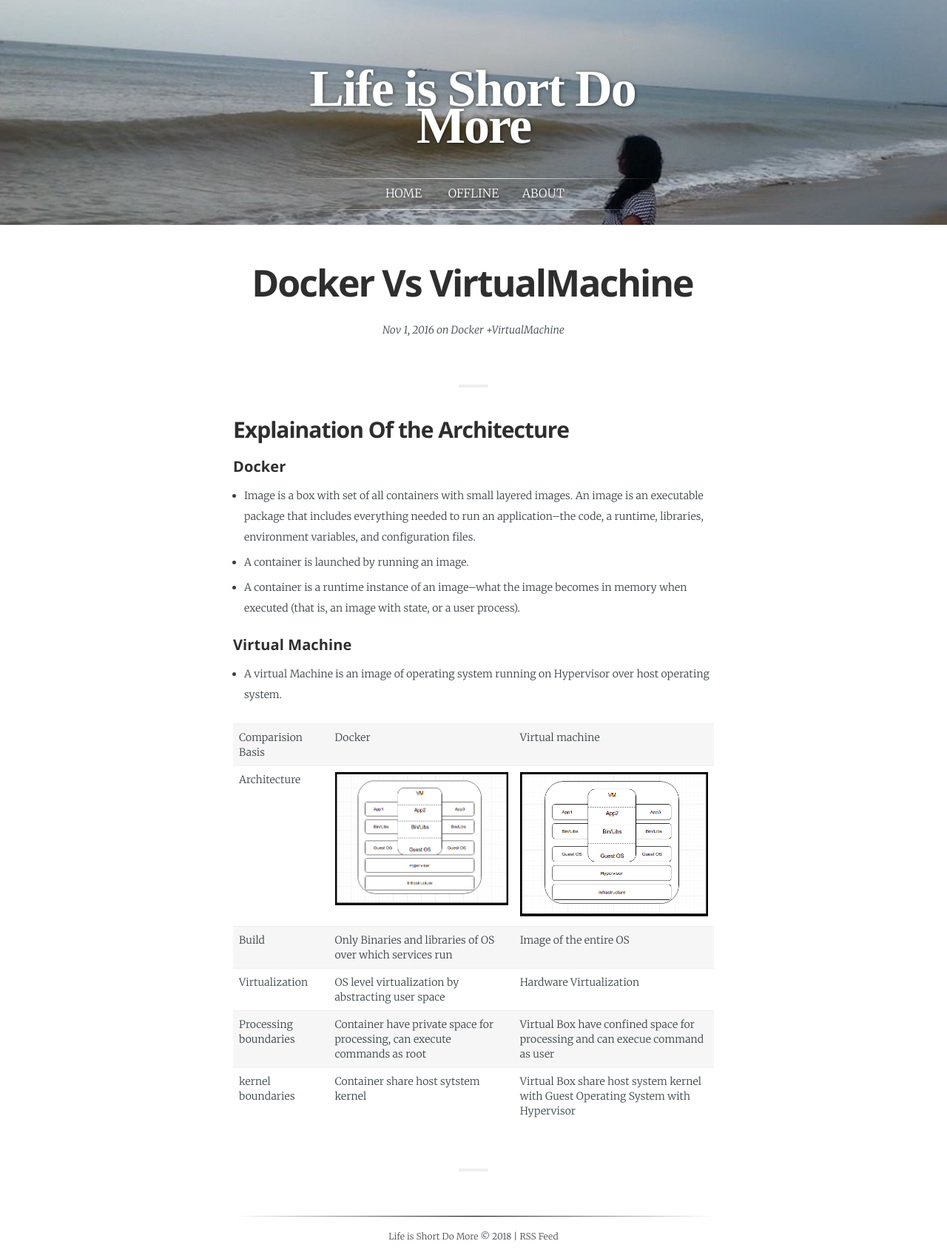
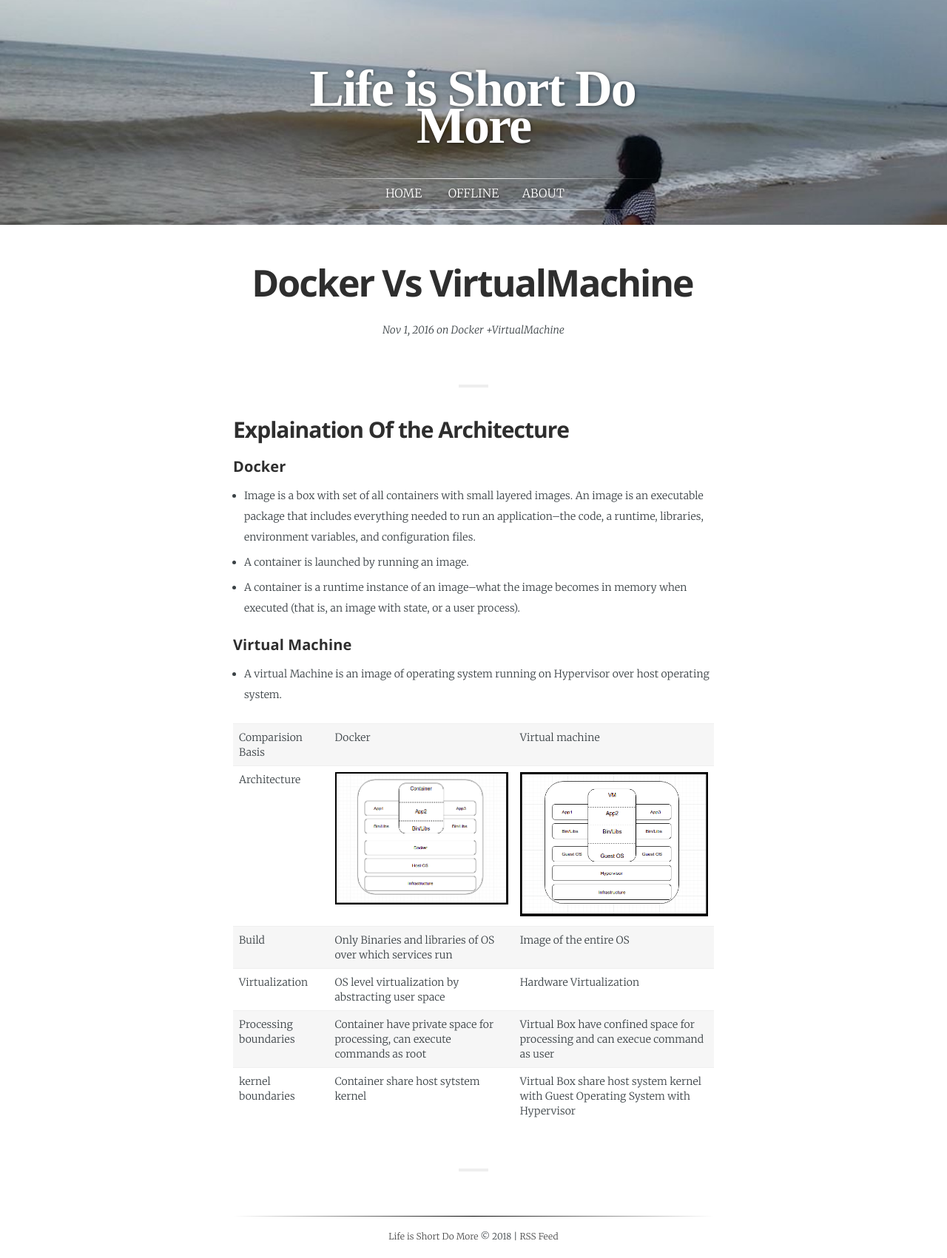
Before and after one commit to agrawalpoonam/agarwalpoonam.github.io, a Jekyll site: the page built from _posts/2018-09-11-DockerAndVM.md, in a window 1280 px wide. Shown: the whole page at 74% size. Built offline with Jekyll 4.4.1, drawn with Linux system fonts in a browser that asks for light colours; some web fonts are replaced.

Commit message:
image change

```diff
--- a/_posts/2018-09-11-DockerAndVM.md
+++ b/_posts/2018-09-11-DockerAndVM.md
@@ -20,7 +20,7 @@
 
 
 |Comparision Basis | Docker | Virtual machine |
-|Architecture| ![Docker]({{ site.github.url }}/media/img/Architecture_VM.png ){:height="50%" width="130%"} |![Virtual Machine]({{ site.github.url }}/media/img/Architecture_VM.png ){:height="50%" width="130%"}|
+|Architecture| ![Docker]({{ site.github.url }}/media/img/Architecture_Docker.png ){:height="100%" width="100%"} |![Virtual Machine]({{ site.github.url }}/media/img/Architecture_VM.png ){:height="100%" width="100%"}|
 | Build   | Only Binaries and libraries of OS over which services run | Image of the entire OS    |
 |  Virtualization  |  OS level virtualization by abstracting user space       | Hardware Virtualization    |
 | Processing boundaries   | Container have private space for processing, can execute commands as root   |  Virtual Box have confined space for processing and can execue command as user   |
```
